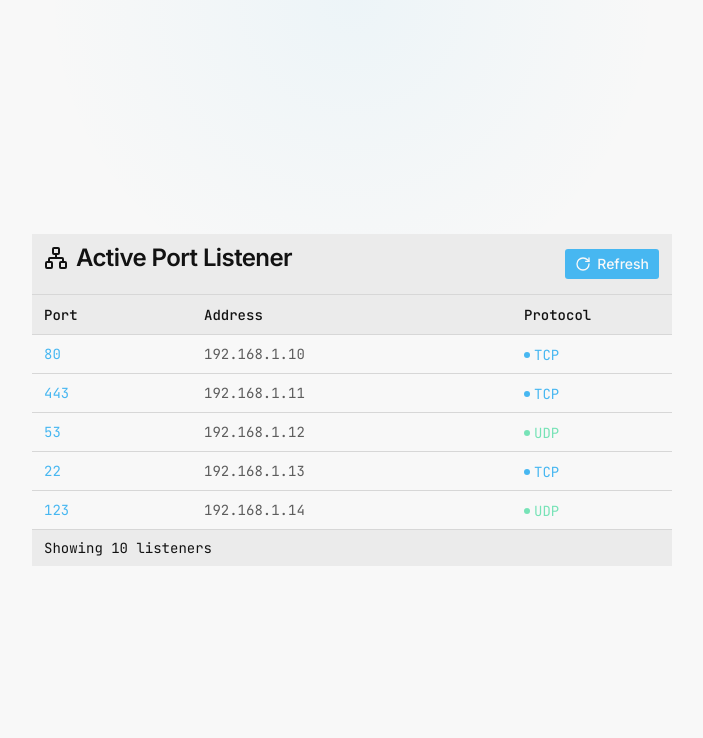
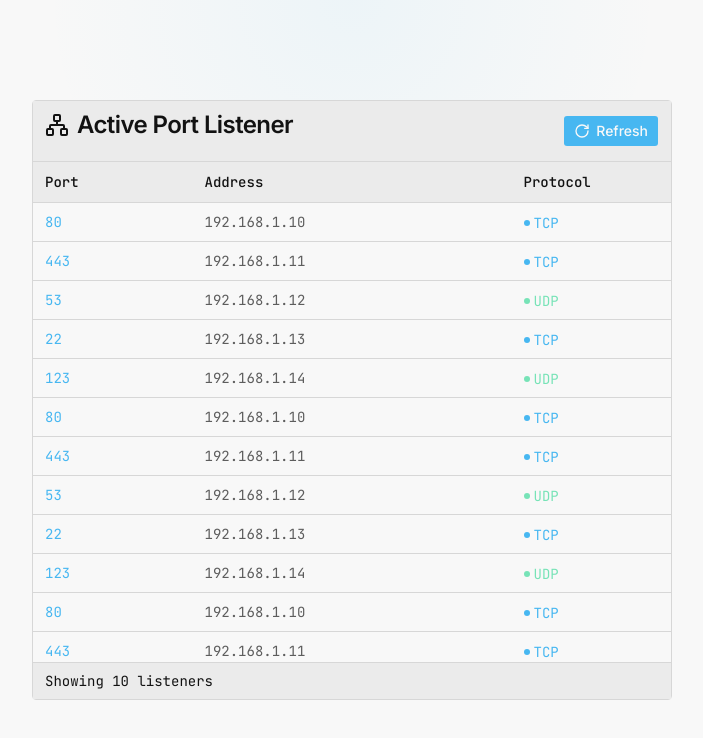
Before and after one commit to RendyDharmaPutra/PortLense-Frontend, a Next.js app: page / in a window 1280 px wide. Shown: the top 738 px of the page, without its empty margins (288-991 px from the left). Built offline with nearby package versions, Linux system fonts and the light colour scheme.

Commit message:
feat: expand mock port data and update PortSection layout styling

```diff
--- a/components/port/port-section.tsx
+++ b/components/port/port-section.tsx
@@ -2,10 +2,9 @@ import { PortFooter } from "./port-footer"
 import { PortHeader } from "./port-header"
 import { PortTable } from "./port-table"
 
-// ? temporarily using green background color for debugging
 export const PortSection = () => {
   return (
-    <section className="flex h-fit w-full min-w-1/2 flex-col bg-green-500 lg:w-fit lg:rounded">
+    <section className="flex h-fit max-h-150 w-full min-w-1/2 flex-col border lg:w-fit lg:rounded">
       <PortHeader />
       <PortTable />
       <PortFooter />
--- a/components/port/port-table.tsx
+++ b/components/port/port-table.tsx
@@ -14,6 +14,106 @@ type Port = {
 }
 
 const ports: Port[] = [
+  {
+    protocol: "TCP",
+    port: 80,
+    address: "192.168.1.10",
+  },
+  {
+    protocol: "TCP",
+    port: 443,
+    address: "192.168.1.11",
+  },
+  {
+    protocol: "UDP",
+    port: 53,
+    address: "192.168.1.12",
+  },
+  {
+    protocol: "TCP",
+    port: 22,
+    address: "192.168.1.13",
+  },
+  {
+    protocol: "UDP",
+    port: 123,
+    address: "192.168.1.14",
+  },
+  {
+    protocol: "TCP",
+    port: 80,
+    address: "192.168.1.10",
+  },
+  {
+    protocol: "TCP",
+    port: 443,
+    address: "192.168.1.11",
+  },
+  {
+    protocol: "UDP",
+    port: 53,
+    address: "192.168.1.12",
+  },
+  {
+    protocol: "TCP",
+    port: 22,
+    address: "192.168.1.13",
+  },
+  {
+    protocol: "UDP",
+    port: 123,
+    address: "192.168.1.14",
+  },
+  {
+    protocol: "TCP",
+    port: 80,
+    address: "192.168.1.10",
+  },
+  {
+    protocol: "TCP",
+    port: 443,
+    address: "192.168.1.11",
+  },
+  {
+    protocol: "UDP",
+    port: 53,
+    address: "192.168.1.12",
+  },
+  {
+    protocol: "TCP",
+    port: 22,
+    address: "192.168.1.13",
+  },
+  {
+    protocol: "UDP",
+    port: 123,
+    address: "192.168.1.14",
+  },
+  {
+    protocol: "TCP",
+    port: 80,
+    address: "192.168.1.10",
+  },
+  {
+    protocol: "TCP",
+    port: 443,
+    address: "192.168.1.11",
+  },
+  {
+    protocol: "UDP",
+    port: 53,
+    address: "192.168.1.12",
+  },
+  {
+    protocol: "TCP",
+    port: 22,
+    address: "192.168.1.13",
+  },
+  {
+    protocol: "UDP",
+    port: 123,
+    address: "192.168.1.14",
+  },
   {
     protocol: "TCP",
     port: 80,
```
